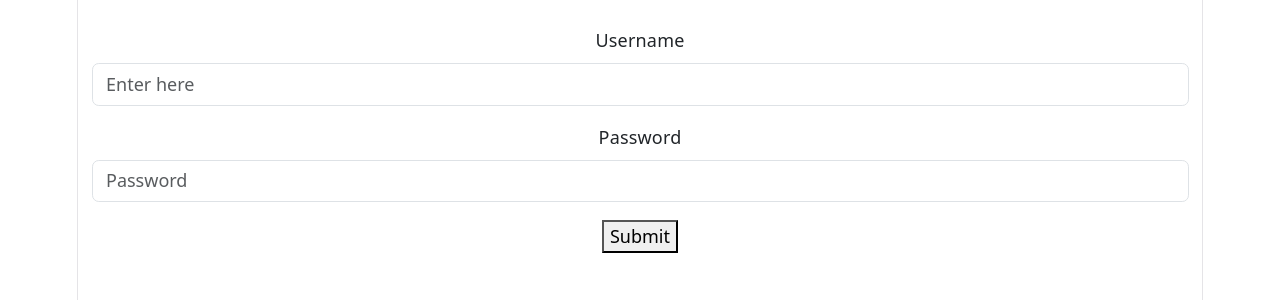
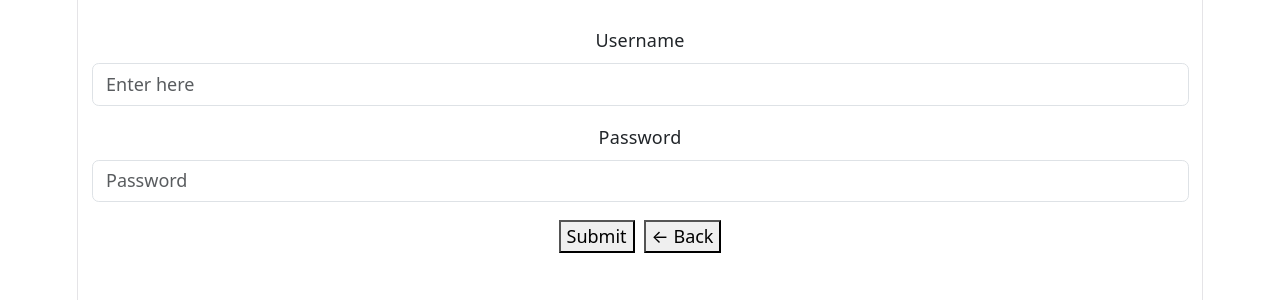
Before and after one commit to Muthyala-Reddy/Team_Phoenix, a React (Vite) app in the folder frontend/: page /Admin in a window 1280 px wide. Shown: the top 300 px of the page. Built offline with nearby package versions, Linux system fonts and the light colour scheme.

Commit message:
My local frontend changes

```diff
--- a/frontend/package.json
+++ b/frontend/package.json
@@ -10,6 +10,8 @@
     "preview": "vite preview"
   },
   "dependencies": {
+    "axios": "^1.13.6",
+    "bootstrap": "^5.3.8",
     "react": "^19.2.4",
     "react-dom": "^19.2.4",
     "react-router-dom": "^7.13.2"
--- a/frontend/src/App.jsx
+++ b/frontend/src/App.jsx
@@ -14,8 +14,6 @@ import InProgressPage from './assets/pages/InProgressPage';
 
 
 function App() {
-  const [count, setCount] = useState(0)
-
   return (
     <>
       <BrowserRouter>
--- a/frontend/src/assets/pages/Admin.jsx
+++ b/frontend/src/assets/pages/Admin.jsx
@@ -63,8 +63,10 @@ function Admin() {
           placeholder="Password"
         />
       </div>
-      <div>
+      <div className="d-flex justify-content-center gap-2">
         <button onClick={handleSubmit}>Submit</button>
+
+        <button onClick={() => navigate(-1)}> ← Back</button>
       </div>
 
     </div>
```
Also changed, not shown: 1 other file (tests, documents, lock files or other folders).
